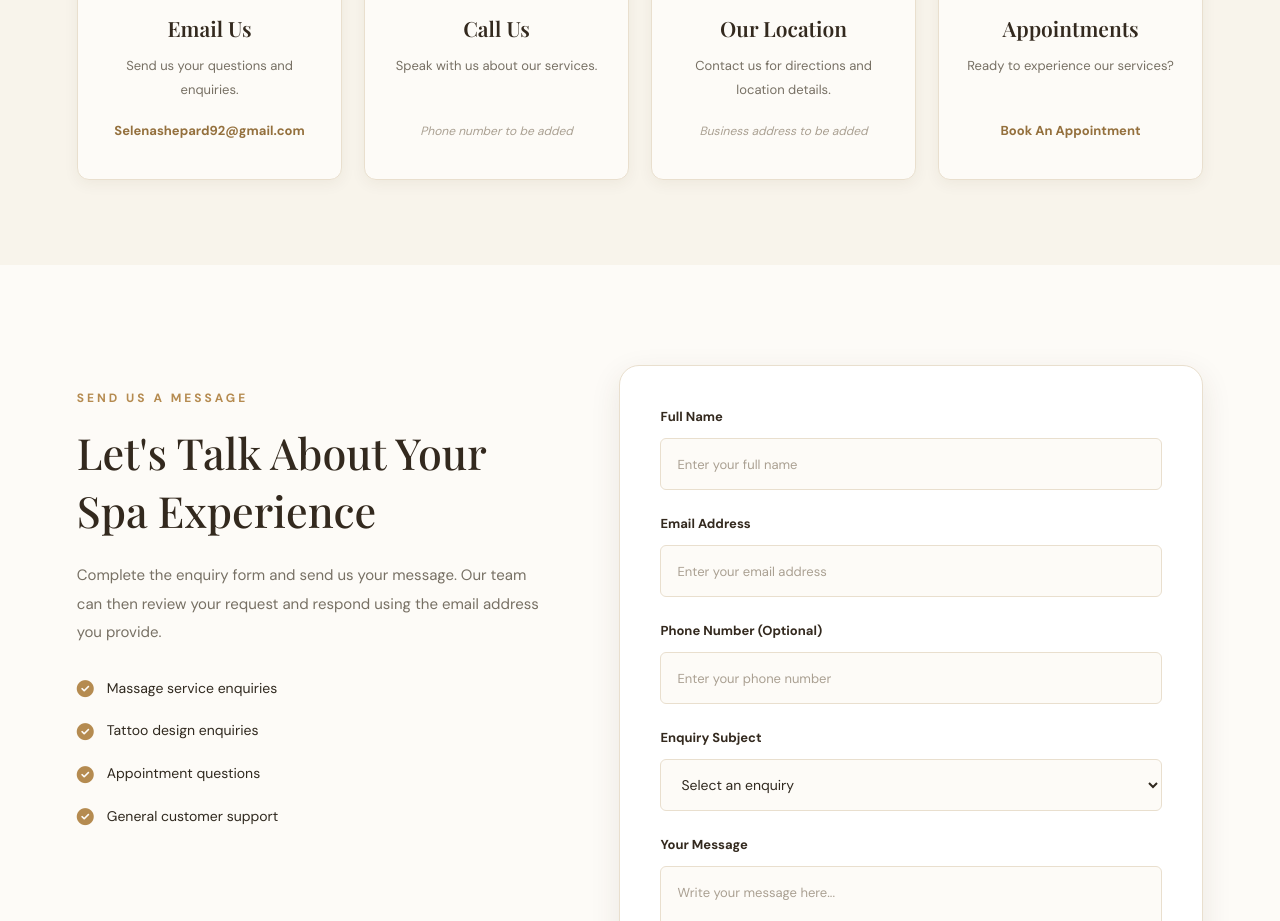
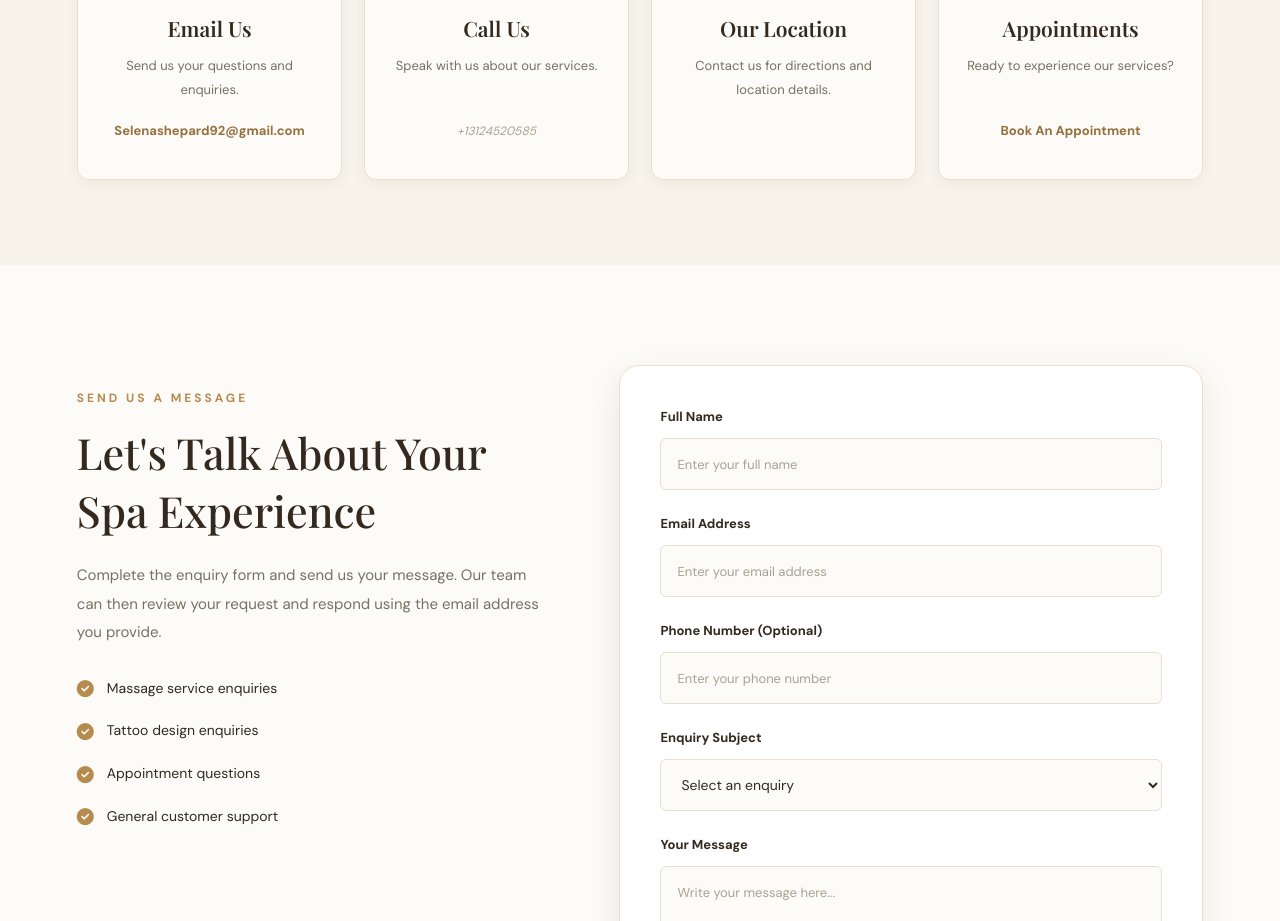
Before and after one commit to google-sitecom/Selena-Massage-Spa-Tattoo, a plain HTML site: page contact.html in a window 1280 px wide. Shown: the part 1420-2341 px from the top of the page. Drawn offline with nearby package versions, Linux system fonts and the light colour scheme.

Commit message:
Update contact.html

```diff
--- a/contact.html
+++ b/contact.html
@@ -221,7 +221,7 @@ y
                 </p>
 
                 <span class="contact-detail-pending">
-                    Phone number to be added
+                    +13124520585
                 </span>
 
             </div>
@@ -243,7 +243,7 @@ y
                 </p>
 
                 <span class="contact-detail-pending">
-                    Business address to be added
+                    <!-- Business address to be added -->
                 </span>
 
             </div>
```
